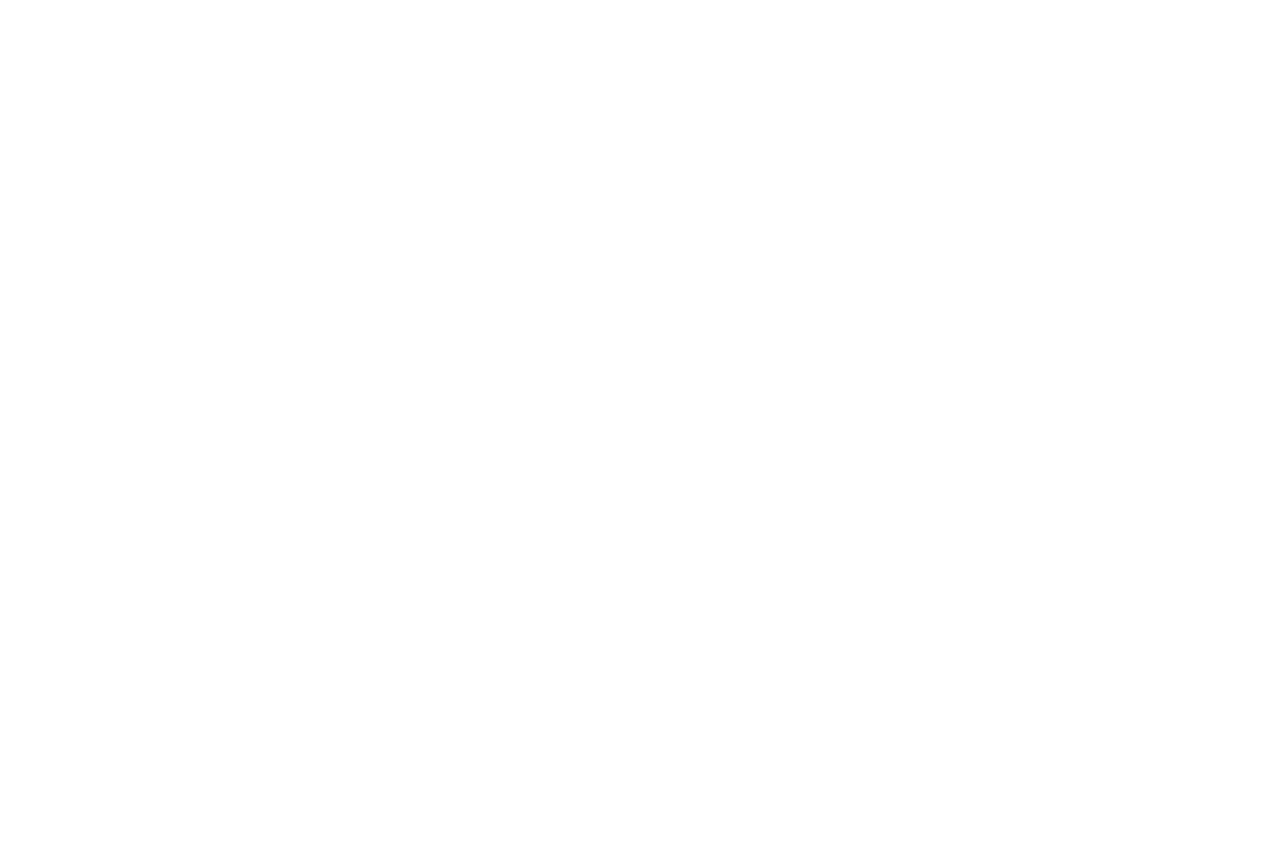
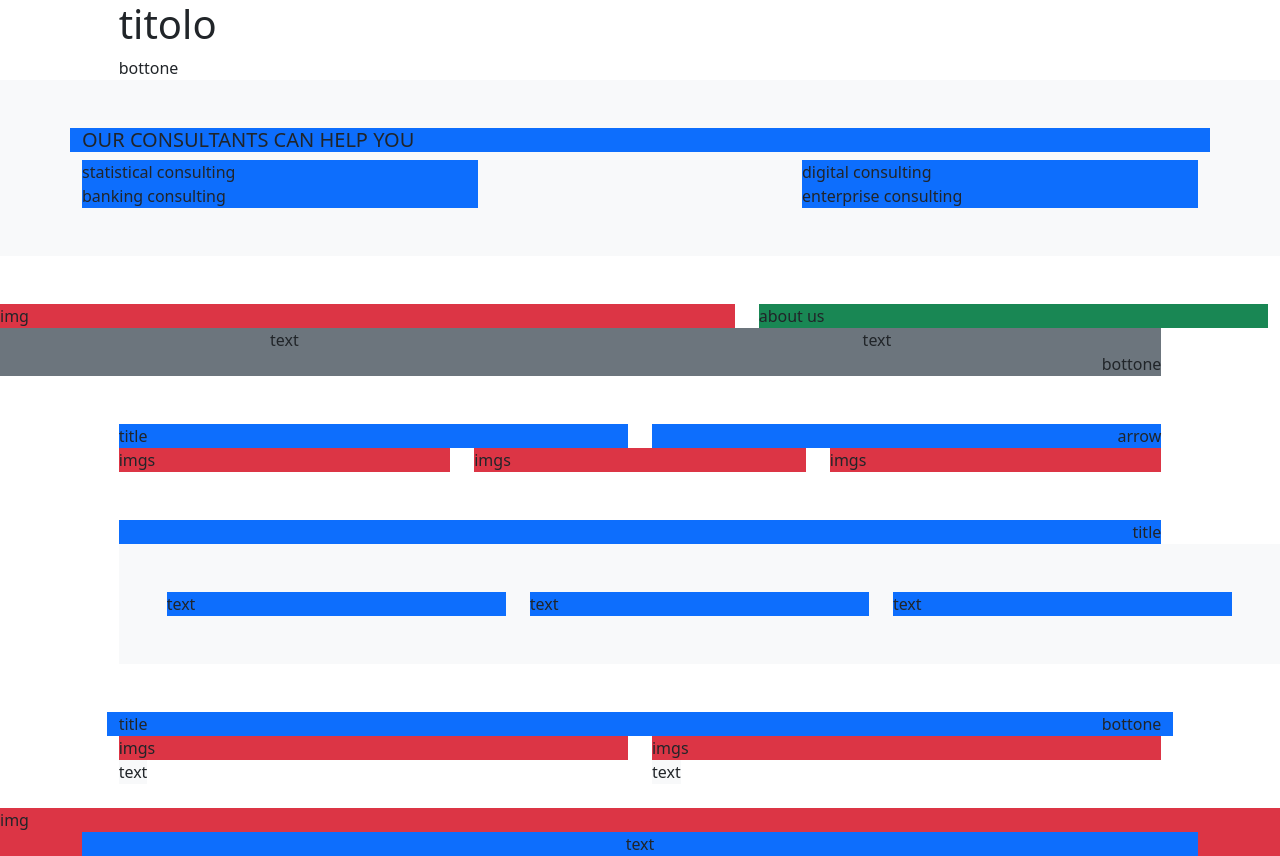
Before and after one commit to diegoferrari129/proj-html-vuejs, a Vue app: page / in a window 1280 px wide. Before the commit the page ends 800 px from the top, so only its background shows below. Built offline with nearby package versions, Linux system fonts and the light colour scheme.

Commit message:
[UPD] created layout to AppMain.vue

```diff
--- a/package.json
+++ b/package.json
@@ -14,7 +14,6 @@
   },
   "devDependencies": {
     "@vitejs/plugin-vue": "^5.1.2",
-    "sass": "^1.77.8",
     "scss": "^0.2.4",
     "vite": "^5.4.1"
   }
--- a/src/App.vue
+++ b/src/App.vue
@@ -1,11 +1,14 @@
 <script>
+import AppMain from './components/AppMain.vue';
 export default {
-
+    components:{
+        AppMain,
+    }
 }
 </script>
 
 <template>
-
+    <AppMain />
 </template>
 
 <style lang="scss">
--- a/src/components/AppMain.vue
+++ b/src/components/AppMain.vue
@@ -5,9 +5,260 @@
 </script>
 
 <template>
+    <!-- JUMBO  -->
+     <section class="jumbo">
+
+         <div class="container-fluid">
+            <div class="row">
+
+                <div class="col-2 offset-1">
+                    <h1>
+                        titolo
+                    </h1>
+                    <div>
+                        bottone
+                    </div>
+                </div>
+
+            </div>
+         </div>
+     </section>
+    <!-- OUR CONSULTANTS CAN HELP YOU SECTION -->
+    <section class="py-5 bg-light">
+        <div class="container">
+            <div class="row">
+                <!-- section's title -->
+                <h5 class="bg-primary">OUR CONSULTANTS CAN HELP YOU</h5>
+                <div class="col-6">
+                    <!-- statistical consulting -->
+                    <div class="col-12">
+                        <div class="bg-primary me-150">
+                            statistical consulting
+                        </div>
+                    </div>
+                    <!-- banking consulting -->
+                    <div class="col-12">
+                        <div class="bg-primary me-150">
+                            banking consulting
+                        </div>
+                    </div>
+                </div>
+                <div class="col-6">
+                    <!-- digital consulting -->
+                    <div class="col-12">
+                        <div class="bg-primary ms-150">
+                            digital consulting
+                        </div>
+                    </div>
+                    <!-- enterprise consulting -->
+                    <div class="col-12">
+                        <div class="bg-primary ms-150">
+                            enterprise consulting
+                        </div>
+                    </div>
+                </div>
+            </div>
+        </div>
+    </section>
+
+    <!-- ABOUT US SECTION -->
+    <section class="pt-5">
+
+        <div class="container-fluid">
+            <div class="row">
+                <div class="col-7 ps-0">
+
+                    <div class="bg-danger">
+                        img
+                    </div>
+                </div>
+                <div class="col-5">
+                    <div class="bg-success">
+                        about us
+                    </div>
+                </div>
+
+            </div>
+            <div class="row">
+                <div class="col-11 ps-0">
+
+                    <div class="bg-secondary">
+
+
+                        <div class="row">
+                            <div class="col-6">
+                                <div class="text-center">
+                                    text
+                                </div>
+                            </div>
+                            <div class="col-6">
+                                <div class="text-center">
+                                    text
+                                </div>
+                            </div>
+                        </div>
+
+                        <div class="text-end">
+                            bottone
+                        </div>
+                    </div>
+                </div>
+            </div>
+        </div>
+
+    </section>
+
+    <!-- PROJECT SECTION -->
+    <section class="pt-5">
+
+        <div class="container-fluid">
+            <div class="row">
+                <div class="col-10 offset-1">
+                    <div class="row">
+                        <div class="col-6">
+
+                            <div class="bg-primary">
+                                title
+                            </div>
+                        </div>
+                        <div class="col-6">
+                            <div class="bg-primary text-end">
+                                arrow
+                            </div>
+                        </div>
+                    </div>
+
+                    <!-- slider -->
+                    <div class="row">
+
+                        <div class="col-4">
+                            <div class="bg-danger">
+                                imgs
+                            </div>
+                        </div>
+
+                        <div class="col-4">
+                            <div class="bg-danger">
+                                imgs
+                            </div>
+                        </div>
+
+                        <div class="col-4">
+                            <div class="bg-danger">
+                                imgs
+                            </div>
+                        </div>
+
+                    </div>
+                </div>
+            </div>
+        </div>
+    </section>
+
+    <!-- TESTIMONIALS SECTION-->
+    <section class="pt-5">
+
+        <div class="container-fluid">
+            <div class="row">
+                <div class="col-10 offset-1">
+
+                    <div class="text-end bg-primary">
+                        title
+                    </div>
+
+                </div>
+            </div>
+            <div class="row">
+                <div class="col-11 offset-1 pe-0">
+                    <div class="bg-light p-5">
+
+                        <div class="row">
+                            <div class="col-4">
+                                <div class="bg-primary">
+                                    text
+                                </div>
+                            </div>
+                            <div class="col-4">
+                                <div class="bg-primary">
+                                    text
+                                </div>
+                            </div>
+                            <div class="col-4">
+                                <div class="bg-primary">
+                                    text
+                                </div>
+                            </div>
+                        </div>
+                    </div>
+                </div>
+            </div>
+        </div>
+    </section>
+
+    <!-- BLOG SECTION -->
+    <section class="pt-5">
+        <div class="container-fluid">
+            <div class="row">
+                <div class="col-10 offset-1">
+                    <div class="row">
+                        <div class="d-flex justify-content-between bg-primary">
+                            <div>
+                                title
+                            </div>
+                            <div>
+                                bottone
+                            </div>
+                        </div>
+                    </div>
+                    <div class="row">
+
+                        <div class="col-6">
+                            <div class="bg-danger position-relative">
+                                imgs
+                                <div class="position-absolute bg-light">
+                                    text
+                                </div>
+                            </div>
+                        </div>
+
+                        <div class="col-6">
+                            <div class="bg-danger position-relative">
+                                imgs
+                                <div class="position-absolute bg-light">
+                                    text
+                                </div>
+                            </div>
+                        </div>
+
+                    </div>
+                </div>
+            </div>
+        </div>
+    </section>
+
+    <!-- GET STARTED SECTION -->
+    <section class="pt-5">
+        <div class="bg-danger">
+            img
+            <div class="container">
+                <div class="row">
+                    <div class="col-12">
+                        <div class="text-center bg-primary">
+                            text
+                        </div>
+                    </div>
+                </div>
+            </div>
+        </div>
+    </section>
 
 </template>
 
 <style lang="scss" scoped>
-
+    .me-150{
+        margin-right: 150px;
+    }
+    .ms-150{
+        margin-left: 150px;
+    }
 </style>
--- a/src/styles/general.scss
+++ b/src/styles/general.scss
@@ -5,3 +5,5 @@
     padding: 0;
     box-sizing: border-box;
 }
+
+body {}
```
Also changed, not shown: src/components/AppHeader.vue (line endings or trailing spaces), src/styles/variables.scss (added), 1 other file (tests, documents, lock files or other folders).
